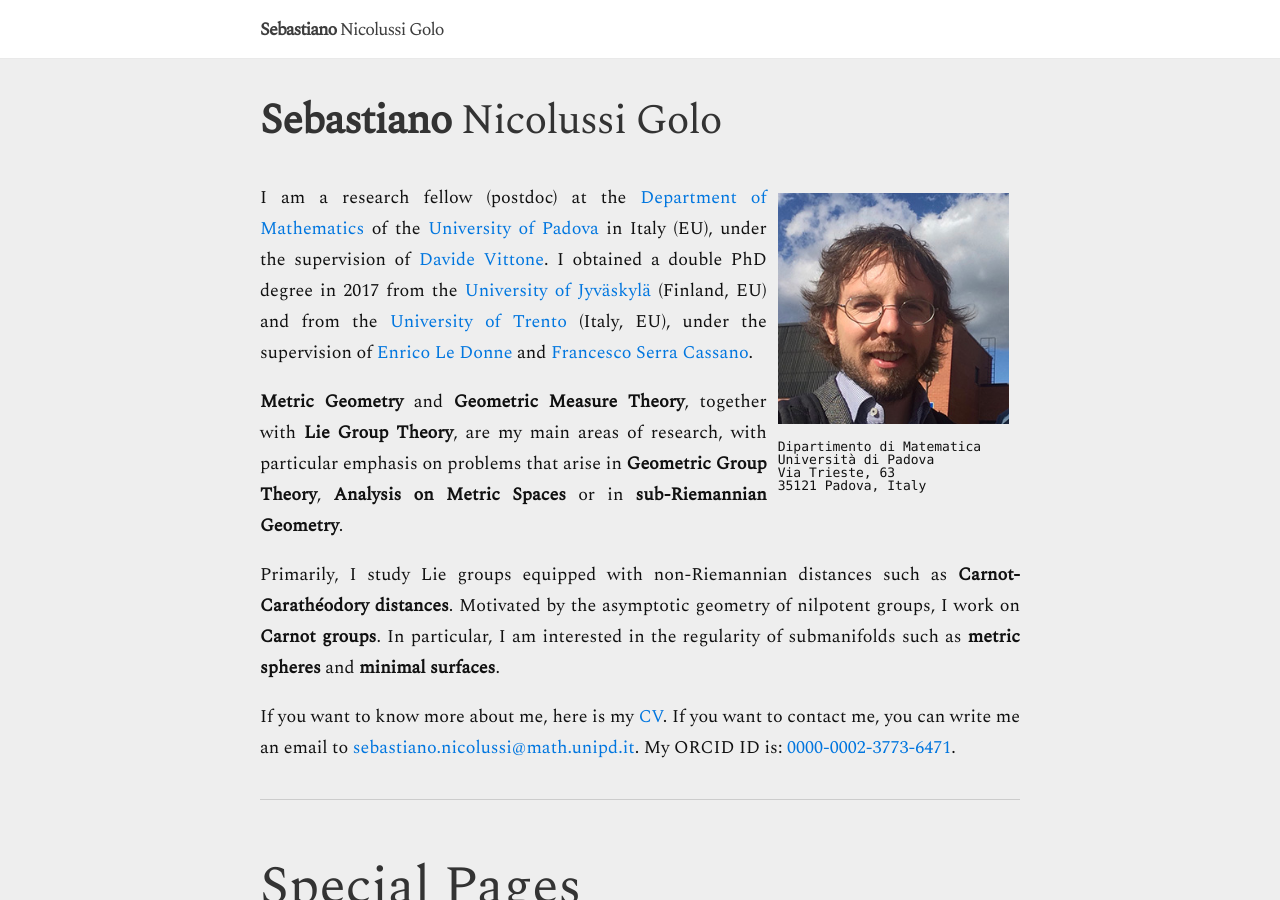
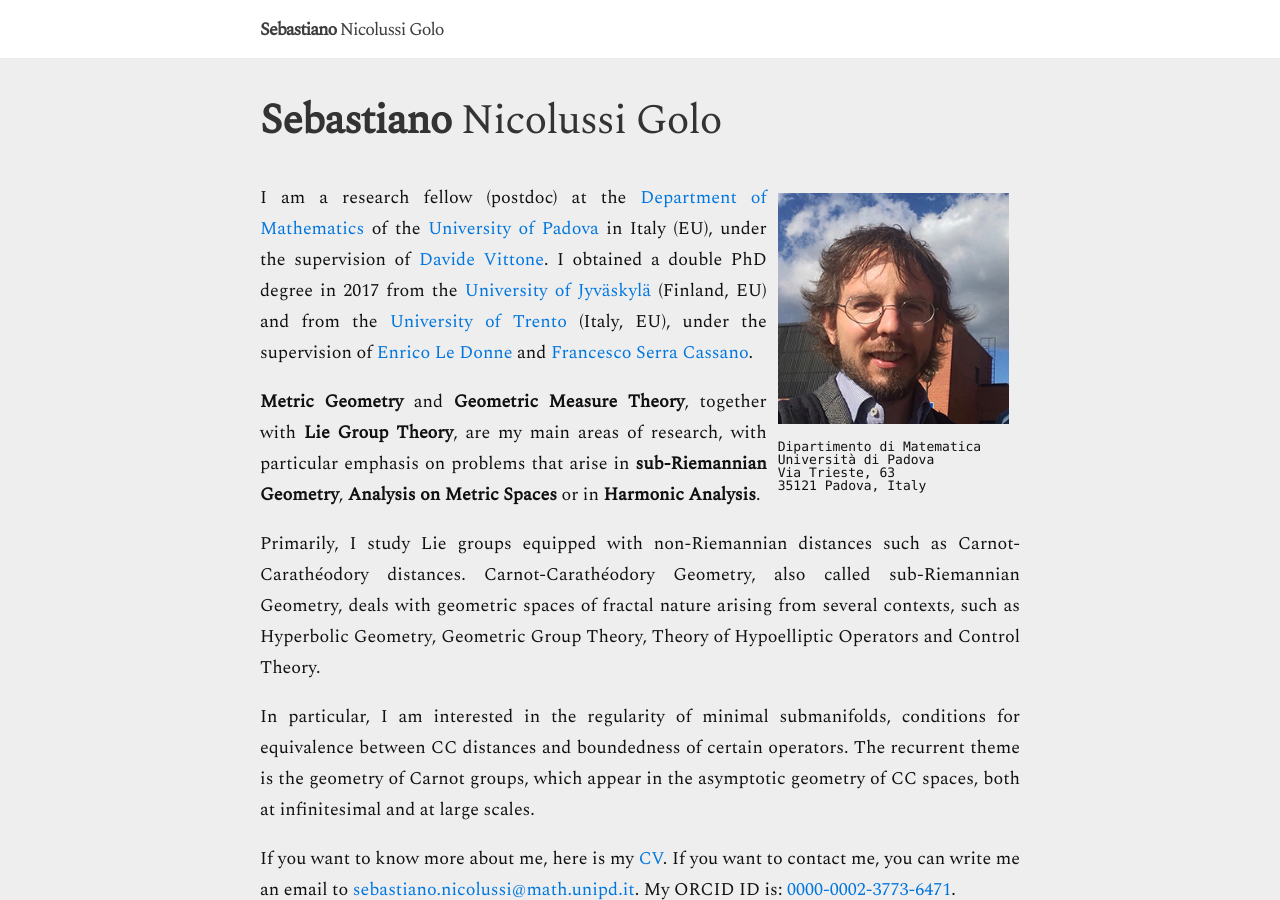
Before and after one commit to Seba272/seba272.github.io, a Jekyll site: the page built from index.md, in a window 1280 px wide and 900 px high. Built offline with Jekyll 4.4.1, drawn with Linux system fonts in a browser that asks for light colours; nearby versions of some CDN libraries.

Commit message:
Update description of me and CV again.

```diff
--- a/index.md
+++ b/index.md
@@ -25,11 +25,25 @@ I obtained a double PhD degree in 2017
 from the [University of Jyväskylä](http://www.jyu.fi/en/) (Finland, EU) and from the [University of Trento](http://www.unitn.it/en) (Italy, EU),
 under the supervision of [Enrico Le Donne](https://sites.google.com/site/enricoledonne/) and [Francesco Serra Cassano](http://www4.unitn.it/People/it/Web/Persona/PER0004233#INFO).
 
-**Metric Geometry** and **Geometric Measure Theory**, together with  **Lie Group Theory**, are my main areas of research, with particular emphasis on problems that arise in **Geometric Group Theory**, **Analysis on Metric Spaces** or in **sub-Riemannian Geometry**.
+**Metric Geometry** and **Geometric Measure Theory**, together with  **Lie Group Theory**, are my main areas of research, with particular emphasis on problems that arise in
+**sub-Riemannian Geometry**,
+**Analysis on Metric Spaces**
+or in **Harmonic Analysis**.
 
-Primarily, I study Lie groups equipped with non-Riemannian distances such as **Carnot-Carathéodory distances**.
-Motivated by the asymptotic geometry of nilpotent groups, I work on **Carnot groups**.
-In particular, I am interested in the regularity of submanifolds such as **metric spheres** and **minimal surfaces**.
+Primarily, I study Lie groups equipped with non-Riemannian distances such as Carnot-Carathéodory distances.
+Carnot-Carathéodory Geometry,
+ also called sub-Riemannian Geometry,
+deals with geometric spaces of fractal nature arising
+from several contexts,
+such as Hyperbolic Geometry,
+Geometric Group Theory,
+Theory of Hypoelliptic Operators
+and Control Theory.
+
+In particular, I am interested in the regularity of minimal submanifolds,
+conditions for equivalence between CC distances
+and boundedness of certain operators.
+The recurrent theme is the geometry of Carnot groups, which appear in the asymptotic geometry of CC spaces, both at infinitesimal and at large scales.
 
 If you want to know more about me, here is my [CV](/assets/pdf/SebastianoNicolussiGolo-CurriculumVitae.pdf).
 If you want to contact me, you can write me an email to <sebastiano.nicolussi@math.unipd.it>.
```
Also changed, not shown: 1 other file.
